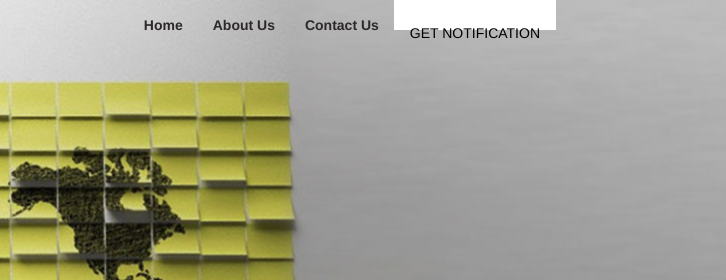
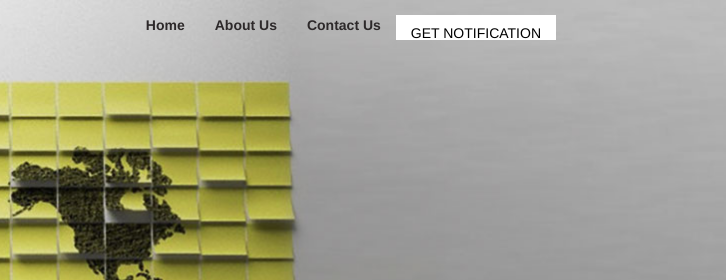
Before and after one commit to verticurl1/verticurl, a plain HTML site: page index.html in a window 1280 px wide. Shown: the top 280 px of the page, 554-1280 px from the left. Drawn offline with nearby package versions, Linux system fonts and the light colour scheme.

Commit message:
Update index.html

```diff
--- a/index.html
+++ b/index.html
@@ -28,7 +28,8 @@
     color: #000;
     background-color: #fff;
     border: none;
-    padding: 15px 16px;
+    padding: 0 15px;
+    margin-top:15px;
     font-size: 14px;
     font-weight: 500;
     text-transform: uppercase;
```
